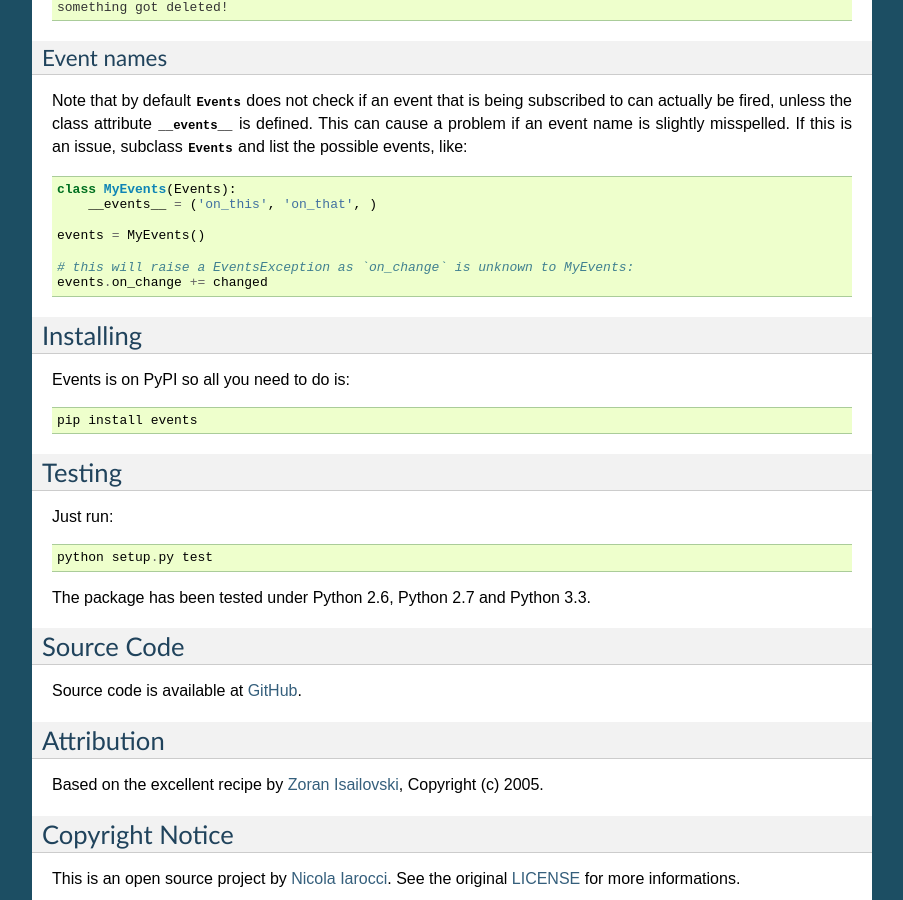
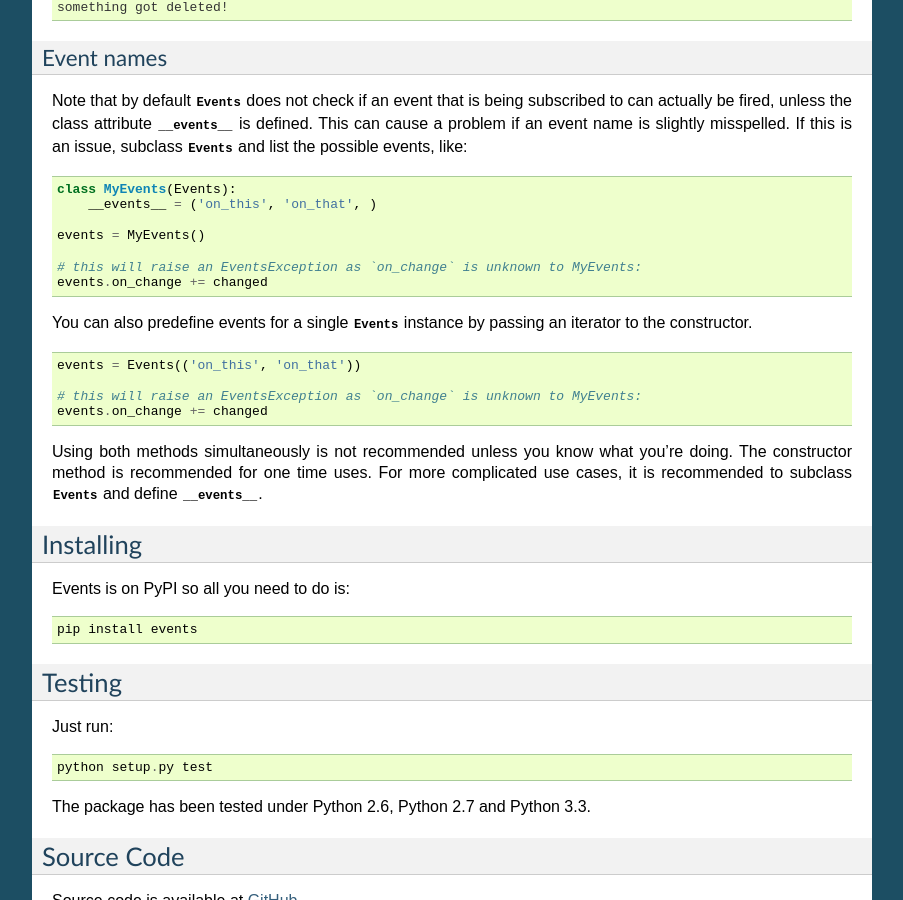
Before and after one commit to pyeve/events, a Sphinx documentation site: the page built from docs/index.rst, in a window 1280 px wide and 900 px high, scrolled down 2018 px. Shown: the whole window, without its empty margins (198-1101 px from the left). Built offline with Sphinx 7.4.7, drawn with Linux system fonts in a browser that asks for light colours.

Commit message:
Update README, docs
Update the README to include mention of the __events__ attribute
and the ability to define event names using the constructor method.

Update the docs to include the ability to define event names using
the constructor method. Also included recommendations for when to
use which method.

```diff
--- a/docs/index.rst
+++ b/docs/index.rst
@@ -132,8 +132,21 @@ list the possible events, like: ::
 
     events = MyEvents()
 
-    # this will raise a EventsException as `on_change` is unknown to MyEvents:
+    # this will raise an EventsException as `on_change` is unknown to MyEvents:
     events.on_change += changed
+
+You can also predefine events for a single :class:`~events.Events` instance by
+passing an iterator to the constructor. ::
+
+    events = Events(('on_this', 'on_that'))
+
+    # this will raise an EventsException as `on_change` is unknown to MyEvents:
+    events.on_change += changed
+
+Using both methods simultaneously is not recommended unless you know what you're
+doing. The constructor method is recommended for one time uses. For more
+complicated use cases, it is recommended to subclass :class:`~events.Events`
+and define :attr:`__events__`.
 
 Installing
 ==========
```
Also changed, not shown: README.rst (+24 -0 lines).
